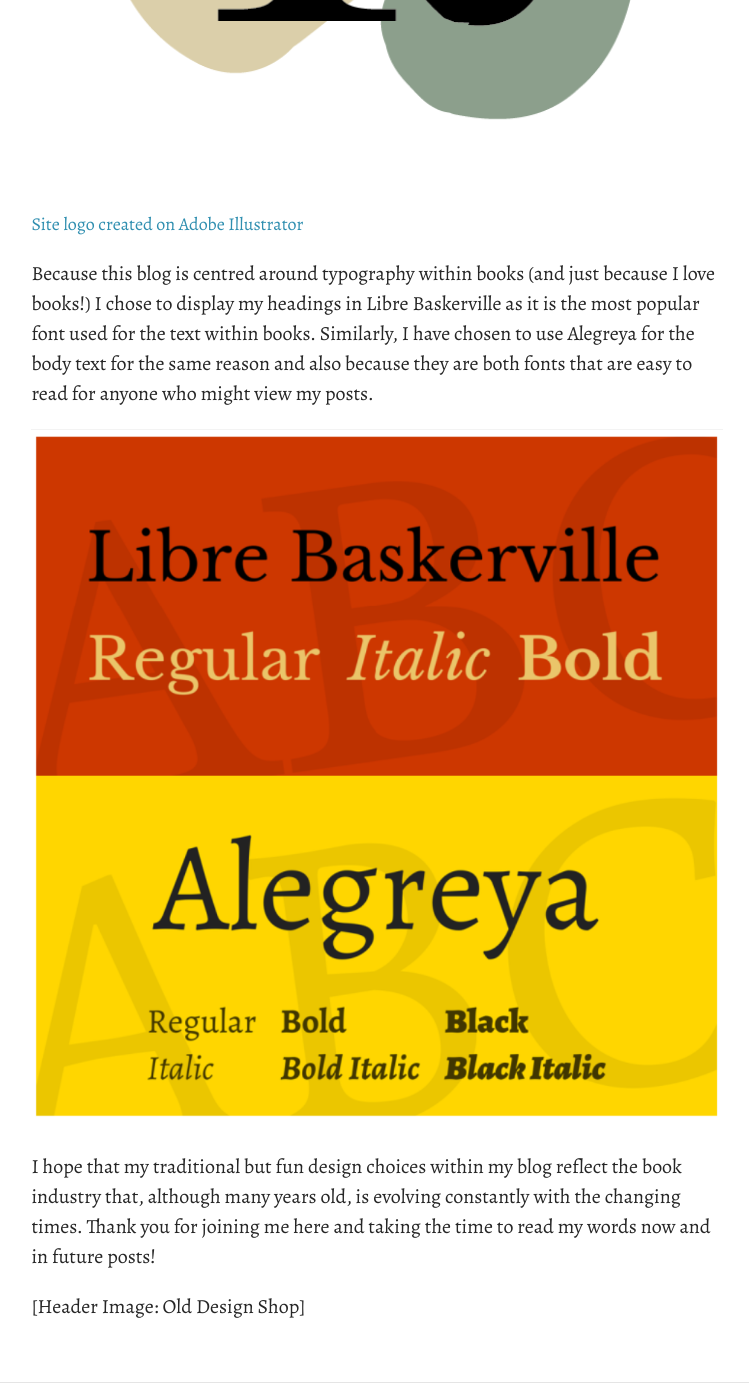
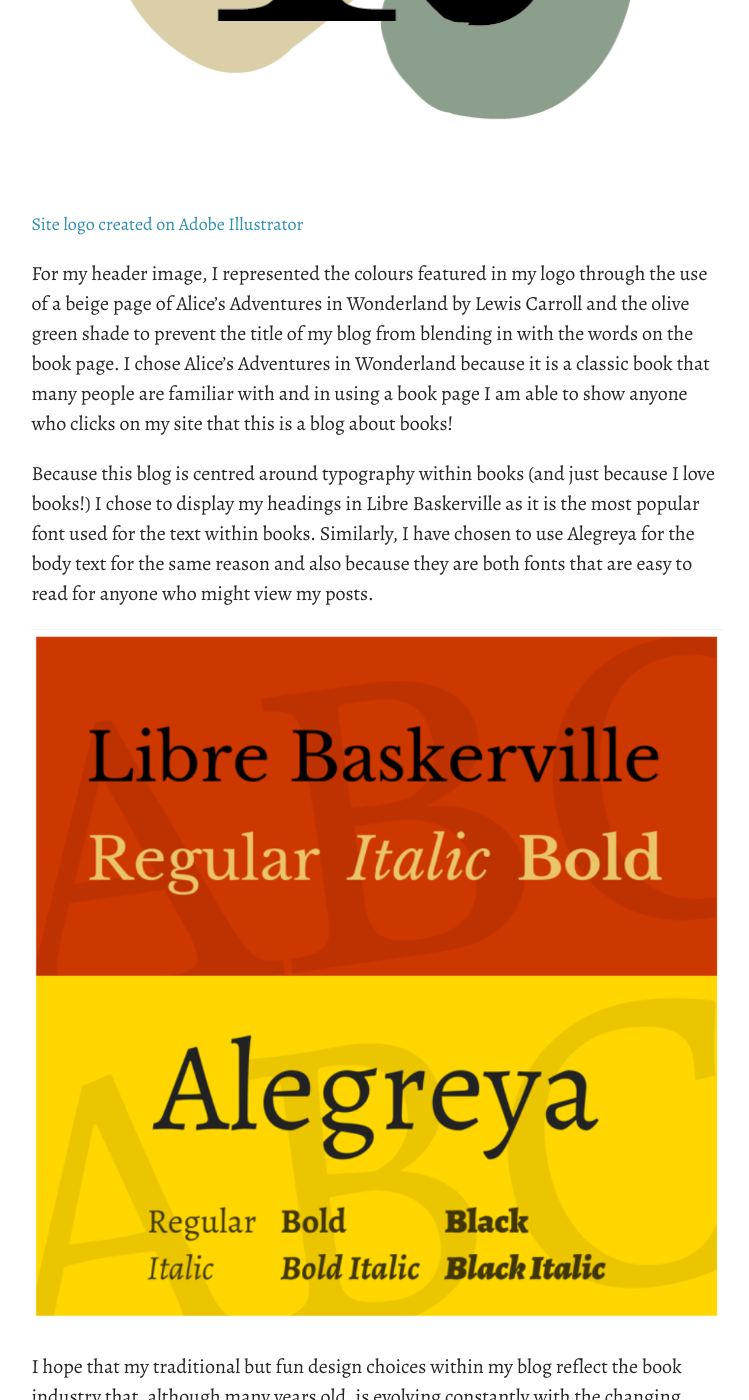
Before and after one commit to jemcox/brookesbooks, a Jekyll site: the page built from pages/about.md, in a window 1280 px wide and 1400 px high, scrolled down 1555 px. Shown: the whole window, without its empty margins (263-1012 px from the left). Built offline with Jekyll 4.4.1, drawn with Linux system fonts in a browser that asks for light colours; some web fonts are replaced; some of the changed text lies outside the part shown.

Commit message:
Update Page “about”

```diff
--- a/pages/about.md
+++ b/pages/about.md
@@ -20,10 +20,14 @@ I hope to radiate my love for books across my site in order that I might attract
 
 ![Site logo created on Adobe Illustrator](../uploads/type-or-typo-logo-2.png "Site logo created on Adobe Illustrator")
 
+For my header image, I represented the colours featured in my logo through the use of a beige page of Alice's Adventures in Wonderland by Lewis Carroll and the olive green shade to prevent the title of my blog from blending in with the words on the book page. I chose Alice's Adventures in Wonderland because it is a classic book that many people are familiar with and in using a book page I am able to show anyone who clicks on my site that this is a blog about books!
+
+
+
 Because this blog is centred around typography within books (and just because I love books!) I chose to display my headings in Libre Baskerville as it is the most popular font used for the text within books. Similarly, I have chosen to use Alegreya for the body text for the same reason and also because they are both fonts that are easy to read for anyone who might view my posts.
 
 ![](../uploads/screenshot-2020-10-11-at-15.39.14.png "Libre Baskerville and Alegreya family [1001 fonts]")
 
 I hope that my traditional but fun design choices within my blog reflect the book industry that, although many years old, is evolving constantly with the changing times. Thank you for joining me here and taking the time to read my words now and in future posts!
 
-\[Header Image: Old Design Shop]
+\[Header Background Image: Old Design Shop]
```
